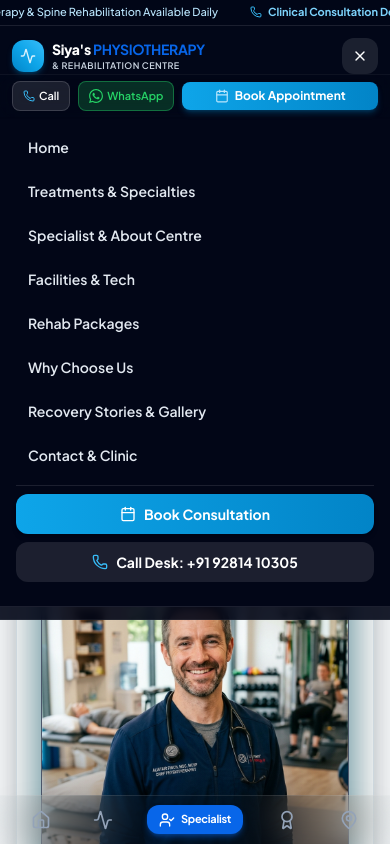
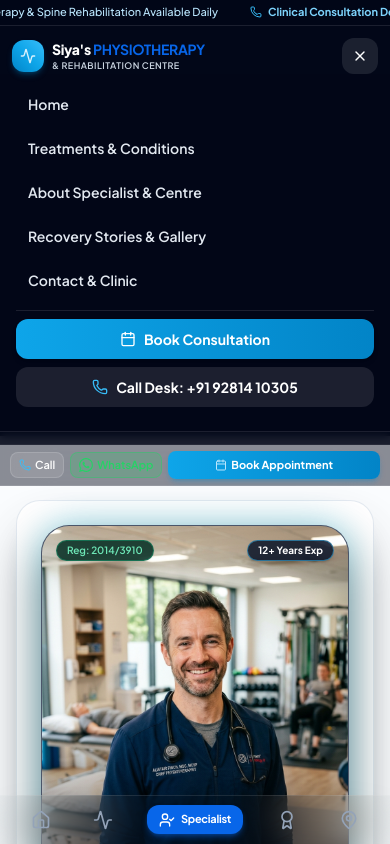
Before and after one commit to healthyufitnessstudio2-boop/Riya-s, a React (Vite) app: page /about in a window 390 px wide. Both pictures are taken after a click on the button "Open Menu". Shown: the top 844 px of the page. Built offline with nearby package versions, Linux system fonts and the light colour scheme.

Commit message:
fix: glass background on mobile action bar, remove extra black bar, full Book Appointment text, and shorten specialist badges row

```diff
--- a/src/components/layout/Header.tsx
+++ b/src/components/layout/Header.tsx
@@ -253,40 +253,6 @@ export const Header: React.FC<HeaderProps> = () => {
           </div>
         </div>
 
-        {/* Mobile Sticky Quick-Action Layer (Directly Below Main Nav) */}
-        <div className="lg:hidden w-full bg-slate-950/98 backdrop-blur-md border-t border-white/5 px-3 py-1.5 flex items-center gap-2 shadow-sm">
-          {/* Call Button (Thoda Chota) */}
-          <a
-            href={`tel:${CLINIC_INFO.phone}`}
-            className="px-2.5 py-1.5 rounded-lg bg-white/10 text-white hover:bg-white/20 active:bg-white/30 border border-white/15 transition-all flex items-center justify-center gap-1 shrink-0 text-[11px] font-semibold"
-            aria-label="Call Clinic"
-          >
-            <Phone className="w-3 h-3 text-sky-400" />
-            <span>Call</span>
-          </a>
-
-          {/* WhatsApp Button (Thoda Chota) */}
-          <a
-            href={buildWhatsAppLink()}
-            target="_blank"
-            rel="noopener noreferrer"
-            className="px-2.5 py-1.5 rounded-lg bg-[#25D366]/20 text-[#25D366] hover:bg-[#25D366]/30 border border-[#25D366]/40 transition-all flex items-center justify-center gap-1 shrink-0 text-[11px] font-semibold"
-            aria-label="WhatsApp Clinic"
-          >
-            <WhatsAppIconSVG className="w-3.5 h-3.5 fill-current" />
-            <span>WhatsApp</span>
-          </a>
-
-          {/* Book Appointment Button (Thoda Bada) */}
-          <button
-            onClick={() => openAppointment()}
-            className="flex-1 py-1.5 px-3 rounded-lg bg-gradient-to-r from-hospital-500 to-hospital-600 active:bg-hospital-700 text-white font-bold text-xs shadow-md shadow-hospital-600/30 flex items-center justify-center gap-1.5 truncate"
-          >
-            <Calendar className="w-3.5 h-3.5 text-sky-200 shrink-0" />
-            <span className="truncate">Book Appointment</span>
-          </button>
-        </div>
-
         {/* Mobile Dropdown Menu */}
         {isMobileMenuOpen && (
           <div className="lg:hidden bg-slate-950 border-b border-white/10 px-4 pt-3 pb-6 space-y-3 animate-in fade-in duration-200">
@@ -303,38 +269,17 @@ export const Header: React.FC<HeaderProps> = () => {
                 onClick={() => setIsMobileMenuOpen(false)}
                 className="px-3 py-2 rounded-lg text-sm font-semibold text-slate-200 hover:bg-white/10"
               >
-                Treatments &amp; Specialties
+                Treatments &amp; Conditions
               </Link>
               <Link
                 to="/about"
                 onClick={() => setIsMobileMenuOpen(false)}
                 className="px-3 py-2 rounded-lg text-sm font-semibold text-slate-200 hover:bg-white/10"
               >
-                Specialist &amp; About Centre
+                About Specialist &amp; Centre
               </Link>
-              <a
-                href="/#facilities"
-                onClick={() => setIsMobileMenuOpen(false)}
-                className="px-3 py-2 rounded-lg text-sm font-semibold text-slate-200 hover:bg-white/10"
-              >
-                Facilities &amp; Tech
-              </a>
-              <a
-                href="/#packages"
-                onClick={() => setIsMobileMenuOpen(false)}
-                className="px-3 py-2 rounded-lg text-sm font-semibold text-slate-200 hover:bg-white/10"
-              >
-                Rehab Packages
-              </a>
-              <a
-                href="/#why-us"
-                onClick={() => setIsMobileMenuOpen(false)}
-                className="px-3 py-2 rounded-lg text-sm font-semibold text-slate-200 hover:bg-white/10"
-              >
-                Why Choose Us
-              </a>
               <Link
-                to="/stories"
+                to="/gallery"
                 onClick={() => setIsMobileMenuOpen(false)}
                 className="px-3 py-2 rounded-lg text-sm font-semibold text-slate-200 hover:bg-white/10"
               >
@@ -372,6 +317,40 @@ export const Header: React.FC<HeaderProps> = () => {
           </div>
         )}
       </nav>
+
+      {/* Mobile Sticky Quick-Action Strip - Glass Background Effect (No extra black bar) */}
+      <div className="lg:hidden w-full bg-slate-950/45 backdrop-blur-xl border-b border-white/10 px-2.5 py-1.5 flex items-center gap-1.5 shadow-sm">
+        {/* Call Button (Compact) */}
+        <a
+          href={`tel:${CLINIC_INFO.phone}`}
+          className="px-2 py-1 rounded-lg bg-white/10 hover:bg-white/20 active:bg-white/30 border border-white/15 text-white transition-all flex items-center justify-center gap-1 shrink-0 text-[11px] font-semibold"
+          aria-label="Call Clinic"
+        >
+          <Phone className="w-3 h-3 text-sky-400 shrink-0" />
+          <span>Call</span>
+        </a>
+
+        {/* WhatsApp Button (Compact) */}
+        <a
+          href={buildWhatsAppLink()}
+          target="_blank"
+          rel="noopener noreferrer"
+          className="px-2 py-1 rounded-lg bg-[#25D366]/20 hover:bg-[#25D366]/30 border border-[#25D366]/40 text-[#25D366] transition-all flex items-center justify-center gap-1 shrink-0 text-[11px] font-semibold"
+          aria-label="WhatsApp Clinic"
+        >
+          <WhatsAppIconSVG className="w-3.5 h-3.5 fill-current shrink-0" />
+          <span>WhatsApp</span>
+        </a>
+
+        {/* Book Appointment Button (Prominent, Full Text Guaranteed Visible) */}
+        <button
+          onClick={() => openAppointment()}
+          className="flex-1 min-w-0 py-1.5 px-2 rounded-lg bg-gradient-to-r from-hospital-500 to-hospital-600 active:bg-hospital-700 text-white font-bold text-[11px] sm:text-xs shadow-md shadow-hospital-600/30 flex items-center justify-center gap-1 whitespace-nowrap"
+        >
+          <Calendar className="w-3 h-3 text-sky-200 shrink-0" />
+          <span className="whitespace-nowrap">Book Appointment</span>
+        </button>
+      </div>
     </header>
   );
 };
--- a/src/pages/AboutPage.tsx
+++ b/src/pages/AboutPage.tsx
@@ -124,21 +124,20 @@ export const AboutPage: React.FC = () => {
                   }}
                 />
 
-                {/* Top-Right Experience Badge */}
-                <div className="absolute top-3.5 right-3.5 z-20">
+                {/* Top Single-Line Badges Row (Guaranteed No Overlap & Shortened Text) */}
+                <div className="absolute top-3.5 inset-x-3.5 z-20 flex items-center justify-between gap-2 pointer-events-none">
+                  {/* Left: Registration Badge (Shortened) */}
                   <span
-                    className="inline-flex items-center px-3 py-1 rounded-full text-[11px] sm:text-xs font-bold text-white bg-[#0A1428]/85 backdrop-blur-md border border-sky-400/50 shadow-md"
+                    className="inline-flex items-center px-2.5 py-0.5 rounded-full text-[10px] font-semibold text-emerald-300 bg-emerald-950/85 backdrop-blur-md border border-emerald-500/40 shadow-sm shrink-0 whitespace-nowrap"
                   >
-                    {LEAD_DOCTOR.experience}
+                    Reg: 2014/3910
                   </span>
-                </div>
 
-                {/* Top-Left Registration Badge */}
-                <div className="absolute top-3.5 left-3.5 z-20">
+                  {/* Right: Experience Badge (Shortened) */}
                   <span
-                    className="inline-flex items-center px-2.5 py-0.5 rounded-full text-[10px] font-semibold text-emerald-300 bg-emerald-950/80 backdrop-blur-md border border-emerald-500/40 shadow-sm"
+                    className="inline-flex items-center px-2.5 py-0.5 rounded-full text-[10px] sm:text-[11px] font-bold text-white bg-[#0A1428]/85 backdrop-blur-md border border-sky-400/50 shadow-md shrink-0 whitespace-nowrap"
                   >
-                    Reg: {LEAD_DOCTOR.regNumber}
+                    12+ Years Exp
                   </span>
                 </div>
 
```
